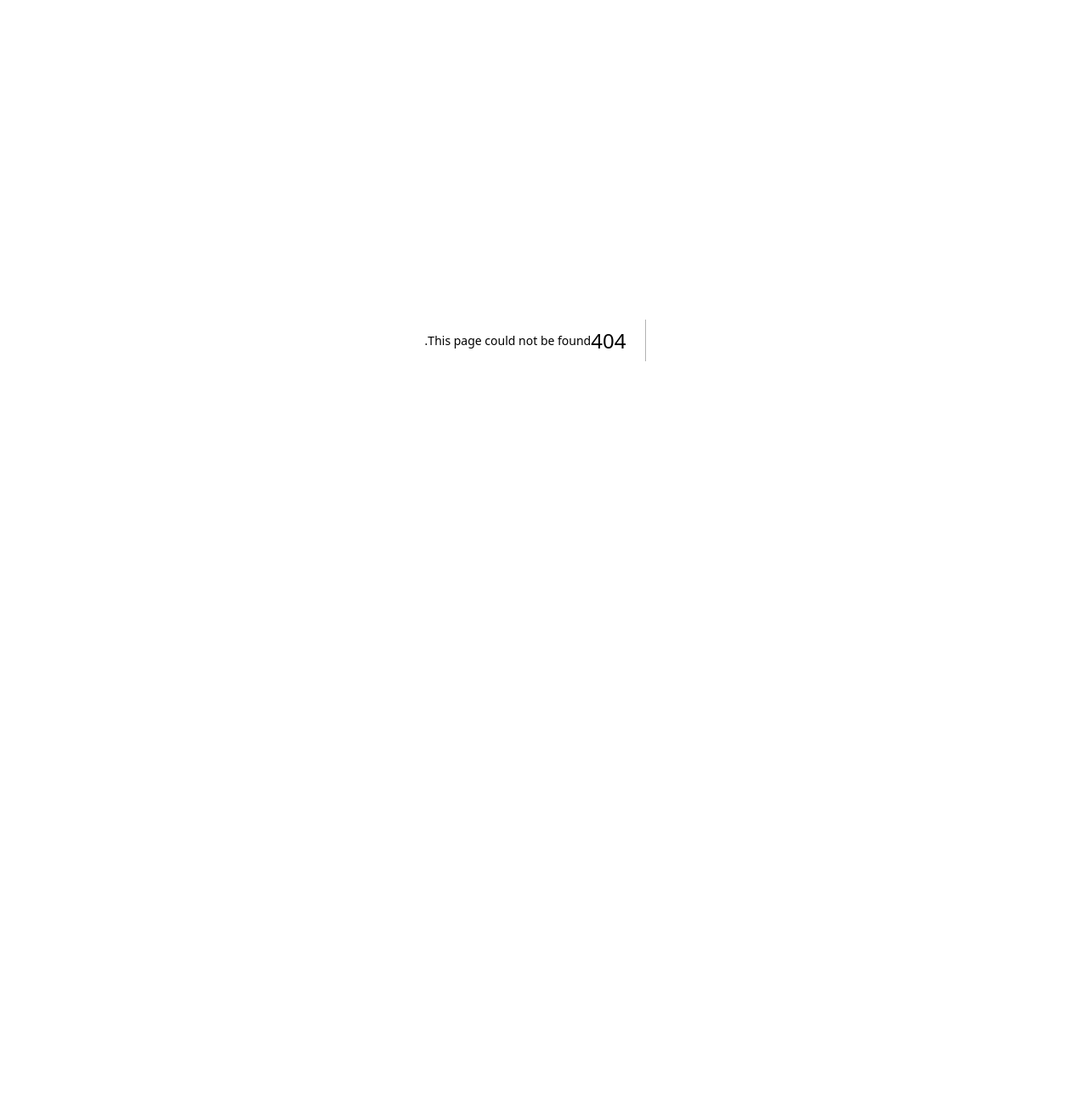
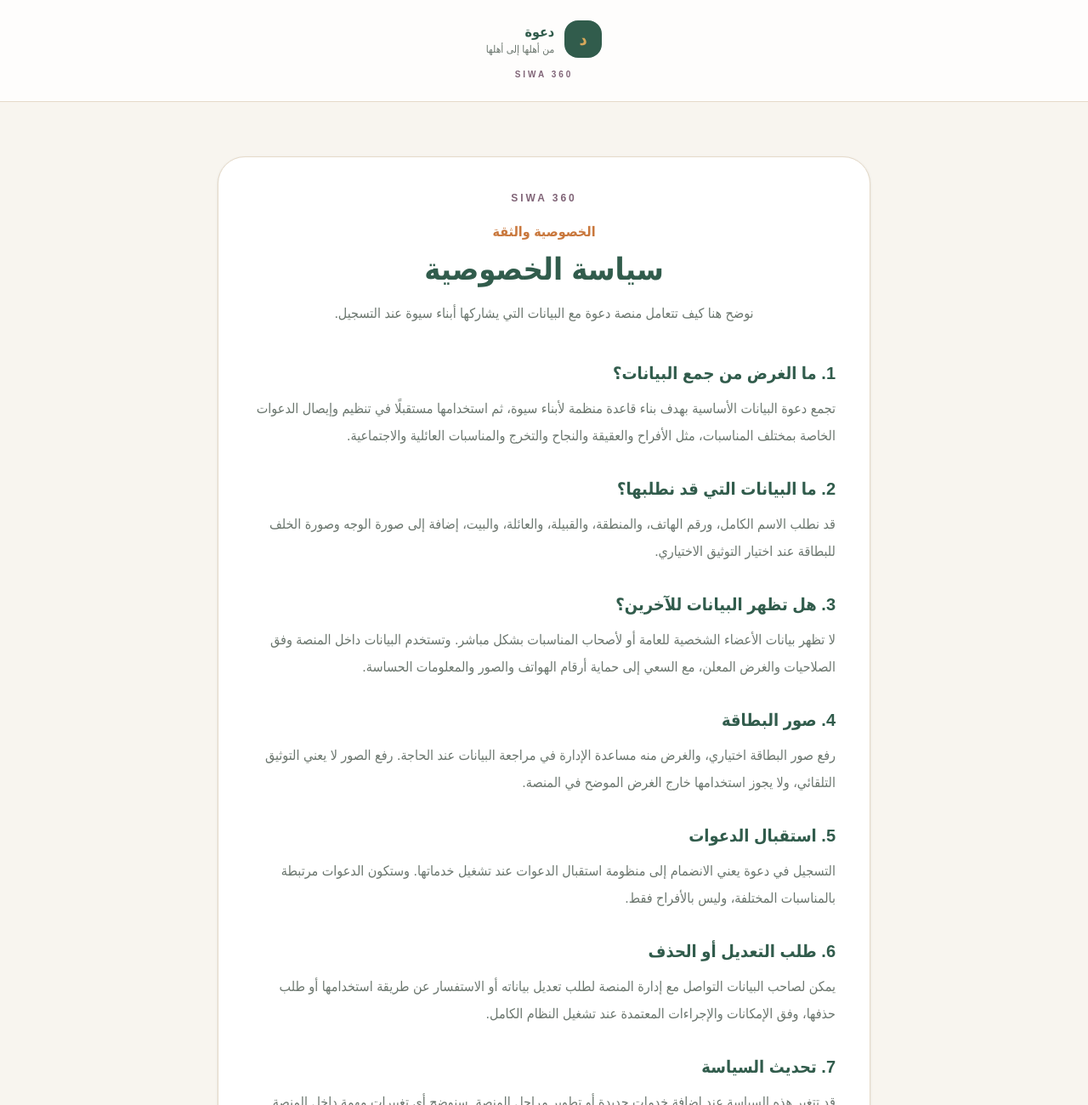
Before and after one commit to ibrahimsiwa/dawa-siwa, a Next.js app: page /privacy in a window 1280 px wide. Before the commit this address had no page. Shown: the top 1300 px of the page at 85% size. Before the commit the page ends 800 px from the top, so only its background shows below. Built offline with nearby package versions, Linux system fonts and the light colour scheme.

Commit message:
Create page.tsx

```diff
--- /dev/null
+++ b/app/privacy/page.tsx
@@ -0,0 +1,161 @@
+import type { Metadata } from "next";
+import Link from "next/link";
+
+export const metadata: Metadata = {
+  title: "سياسة الخصوصية",
+  description:
+    "سياسة الخصوصية لمنصة دعوة التابعة لمشروع siwa 360.",
+};
+
+export default function PrivacyPage() {
+  return (
+    <main className="min-h-screen bg-[#f8f5ef]">
+      <header className="border-b border-[#e5dac9] bg-white/80">
+        <div className="container-page flex flex-col items-center justify-center gap-3 py-6 text-center">
+          <Link href="/" className="flex items-center gap-3">
+            <span className="flex h-11 w-11 items-center justify-center rounded-2xl bg-[#315c4c] text-xl font-bold text-[#d7a85b]">
+              د
+            </span>
+
+            <div className="text-right">
+              <p className="font-bold text-[#315c4c]">دعوة</p>
+              <p className="text-xs text-[#6c776f]">من أهلها إلى أهلها</p>
+            </div>
+          </Link>
+
+          <span className="text-[10px] font-bold uppercase tracking-[0.3em] text-[#806477]">
+            siwa 360
+          </span>
+        </div>
+      </header>
+
+      <div className="container-page py-12 sm:py-16">
+        <article className="mx-auto max-w-3xl rounded-[2rem] border border-[#e5dac9] bg-white p-6 shadow-sm sm:p-10">
+          <div className="text-center">
+            <p className="text-xs font-bold uppercase tracking-[0.25em] text-[#806477]">
+              siwa 360
+            </p>
+
+            <p className="mt-5 font-bold text-[#c9783d]">الخصوصية والثقة</p>
+
+            <h1 className="mt-3 text-3xl font-bold text-[#315c4c] sm:text-4xl">
+              سياسة الخصوصية
+            </h1>
+
+            <p className="mt-4 leading-8 text-[#6c776f]">
+              نوضح هنا كيف تتعامل منصة دعوة مع البيانات التي يشاركها أبناء
+              سيوة عند التسجيل.
+            </p>
+          </div>
+
+          <div className="mt-10 space-y-8 text-[#25342d]">
+            <section>
+              <h2 className="text-xl font-bold text-[#315c4c]">
+                1. ما الغرض من جمع البيانات؟
+              </h2>
+
+              <p className="mt-3 leading-8 text-[#6c776f]">
+                تجمع دعوة البيانات الأساسية بهدف بناء قاعدة منظمة لأبناء سيوة،
+                ثم استخدامها مستقبلًا في تنظيم وإيصال الدعوات الخاصة بمختلف
+                المناسبات، مثل الأفراح والعقيقة والنجاح والتخرج والمناسبات
+                العائلية والاجتماعية.
+              </p>
+            </section>
+
+            <section>
+              <h2 className="text-xl font-bold text-[#315c4c]">
+                2. ما البيانات التي قد نطلبها؟
+              </h2>
+
+              <p className="mt-3 leading-8 text-[#6c776f]">
+                قد نطلب الاسم الكامل، ورقم الهاتف، والمنطقة، والقبيلة، والعائلة،
+                والبيت، إضافة إلى صورة الوجه وصورة الخلف للبطاقة عند اختيار
+                التوثيق الاختياري.
+              </p>
+            </section>
+
+            <section>
+              <h2 className="text-xl font-bold text-[#315c4c]">
+                3. هل تظهر البيانات للآخرين؟
+              </h2>
+
+              <p className="mt-3 leading-8 text-[#6c776f]">
+                لا تظهر بيانات الأعضاء الشخصية للعامة أو لأصحاب المناسبات
+                بشكل مباشر. وتستخدم البيانات داخل المنصة وفق الصلاحيات والغرض
+                المعلن، مع السعي إلى حماية أرقام الهواتف والصور والمعلومات
+                الحساسة.
+              </p>
+            </section>
+
+            <section>
+              <h2 className="text-xl font-bold text-[#315c4c]">
+                4. صور البطاقة
+              </h2>
+
+              <p className="mt-3 leading-8 text-[#6c776f]">
+                رفع صور البطاقة اختياري، والغرض منه مساعدة الإدارة في مراجعة
+                البيانات عند الحاجة. رفع الصور لا يعني التوثيق التلقائي، ولا
+                يجوز استخدامها خارج الغرض الموضح في المنصة.
+              </p>
+            </section>
+
+            <section>
+              <h2 className="text-xl font-bold text-[#315c4c]">
+                5. استقبال الدعوات
+              </h2>
+
+              <p className="mt-3 leading-8 text-[#6c776f]">
+                التسجيل في دعوة يعني الانضمام إلى منظومة استقبال الدعوات عند
+                تشغيل خدماتها. وستكون الدعوات مرتبطة بالمناسبات المختلفة، وليس
+                بالأفراح فقط.
+              </p>
+            </section>
+
+            <section>
+              <h2 className="text-xl font-bold text-[#315c4c]">
+                6. طلب التعديل أو الحذف
+              </h2>
+
+              <p className="mt-3 leading-8 text-[#6c776f]">
+                يمكن لصاحب البيانات التواصل مع إدارة المنصة لطلب تعديل بياناته
+                أو الاستفسار عن طريقة استخدامها أو طلب حذفها، وفق الإمكانات
+                والإجراءات المعتمدة عند تشغيل النظام الكامل.
+              </p>
+            </section>
+
+            <section>
+              <h2 className="text-xl font-bold text-[#315c4c]">
+                7. تحديث السياسة
+              </h2>
+
+              <p className="mt-3 leading-8 text-[#6c776f]">
+                قد تتغير هذه السياسة عند إضافة خدمات جديدة أو تطوير مراحل
+                المنصة. سنوضح أي تغييرات مهمة داخل المنصة قبل تطبيقها على
+                الخدمات ذات الصلة.
+              </p>
+            </section>
+          </div>
+
+          <div className="mt-10 border-t border-[#eee7db] pt-6 text-center">
+            <Link
+              href="/register"
+              className="inline-flex rounded-2xl bg-[#315c4c] px-6 py-3 font-bold text-white transition hover:bg-[#234338]"
+            >
+              العودة إلى التسجيل
+            </Link>
+          </div>
+        </article>
+      </div>
+
+      <footer className="bg-[#234338] py-7 text-center text-sm text-white/65">
+        <div className="container-page">
+          <p className="text-[10px] font-bold uppercase tracking-[0.3em] text-[#f4dba8]">
+            siwa 360
+          </p>
+
+          <p className="mt-3">دعوة — من أهلها إلى أهلها</p>
+        </div>
+      </footer>
+    </main>
+  );
+      }
```
